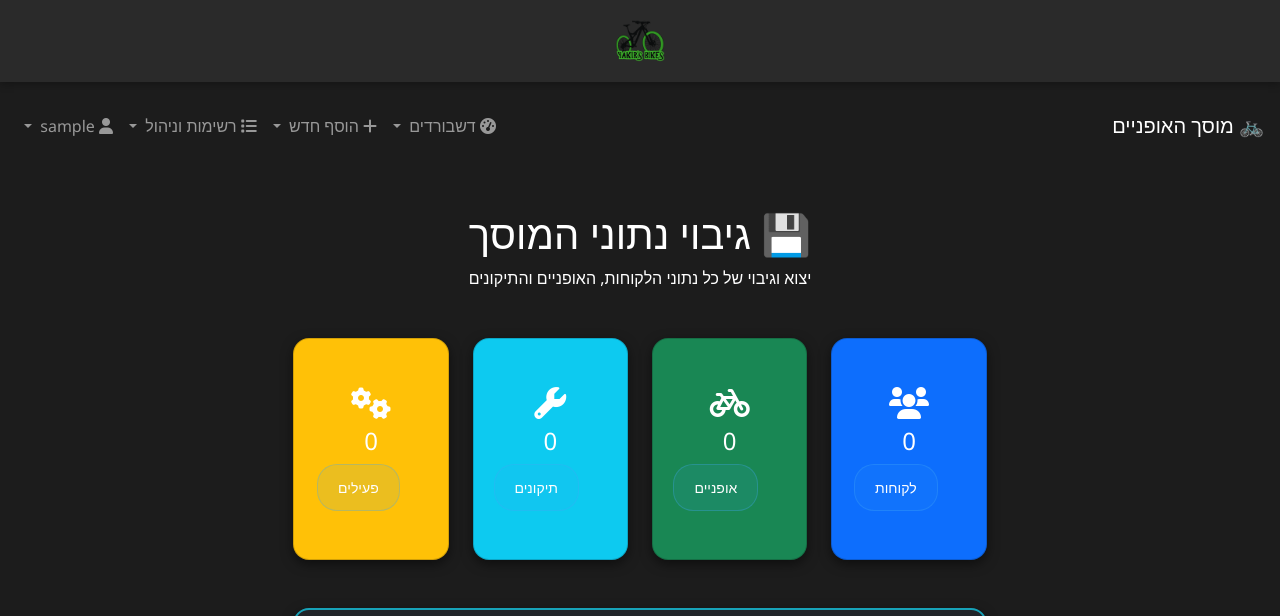
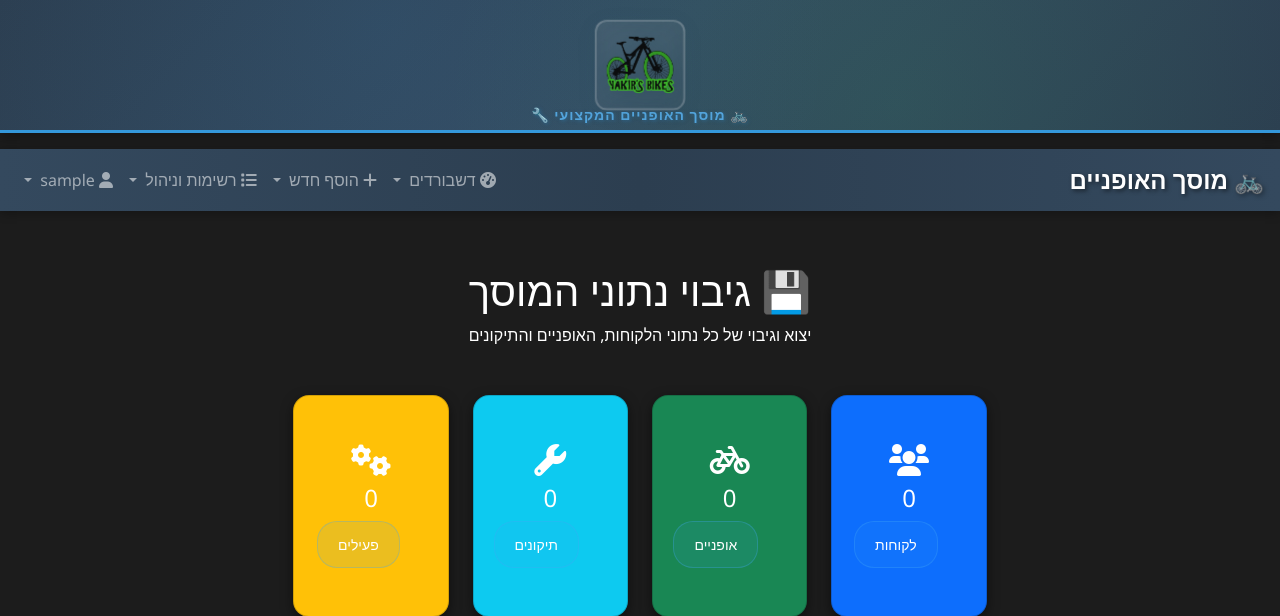
Before and after one commit to Amikashkash/bike_garage, a Django app: page /backup/ in a window 1280 px wide. Shown: the top 616 px of the page. Run offline with Django 5.2, Linux system fonts and the light colour scheme; the visitor is signed in with stand-in values (Sample User, id 1); data that the repository does not hold is empty.

Commit message:
logo styling

```diff
--- a/workshop/templates/workshop/base.html
+++ b/workshop/templates/workshop/base.html
@@ -29,6 +29,106 @@
 
     <!-- Custom RTL dropdown styling -->
     <style>
+        /* Header and Logo Styling */
+        header {
+            background: linear-gradient(135deg, #2c3e50 0%, #34495e 50%, #2c3e50 100%);
+            padding: 20px 0;
+            text-align: center;
+            box-shadow: 0 4px 12px rgba(0, 0, 0, 0.3);
+            border-bottom: 3px solid #3498db;
+            position: relative;
+            overflow: hidden;
+        }
+
+        header::before {
+            content: '';
+            position: absolute;
+            top: 0;
+            left: 0;
+            right: 0;
+            bottom: 0;
+            background:
+                radial-gradient(circle at 30% 20%, rgba(52, 152, 219, 0.1) 0%, transparent 50%),
+                radial-gradient(circle at 70% 80%, rgba(46, 204, 113, 0.1) 0%, transparent 50%);
+            pointer-events: none;
+        }
+
+        /* Floating bike icons animation */
+        header::after {
+            content: "🚲 מוסך האופניים המקצועי 🔧";
+            position: absolute;
+            bottom: 5px;
+            left: 50%;
+            transform: translateX(-50%);
+            color: rgba(255, 255, 255, 0.8);
+            font-size: 14px;
+            font-weight: 600;
+            text-shadow: 1px 1px 2px rgba(0, 0, 0, 0.5);
+            letter-spacing: 1px;
+            animation: titleShimmer 4s ease-in-out infinite;
+        }
+
+        @keyframes titleShimmer {
+            0%, 100% {
+                color: rgba(255, 255, 255, 0.8);
+                text-shadow: 1px 1px 2px rgba(0, 0, 0, 0.5);
+            }
+            50% {
+                color: rgba(52, 152, 219, 1);
+                text-shadow: 1px 1px 4px rgba(52, 152, 219, 0.5);
+            }
+        }
+
+        header a {
+            display: inline-block;
+            position: relative;
+            z-index: 1;
+            transition: transform 0.3s ease;
+        }
+
+        header a:hover {
+            transform: scale(1.05);
+        }
+
+        header img {
+            height: 90px; /* 50% bigger than typical 60px */
+            width: auto;
+            filter: drop-shadow(0 4px 8px rgba(0, 0, 0, 0.4));
+            border-radius: 12px;
+            background: linear-gradient(145deg, rgba(255, 255, 255, 0.1), rgba(255, 255, 255, 0.05));
+            padding: 8px;
+            backdrop-filter: blur(10px);
+            border: 2px solid rgba(255, 255, 255, 0.2);
+            transition: all 0.3s ease;
+            animation: logoPulse 3s ease-in-out infinite;
+        }
+
+        @keyframes logoPulse {
+            0%, 100% {
+                transform: scale(1);
+                filter: drop-shadow(0 4px 8px rgba(0, 0, 0, 0.4));
+            }
+            50% {
+                transform: scale(1.02);
+                filter: drop-shadow(0 6px 12px rgba(52, 152, 219, 0.3));
+            }
+        }
+
+        header img:hover {
+            filter: drop-shadow(0 6px 16px rgba(52, 152, 219, 0.6));
+            border-color: rgba(52, 152, 219, 0.8);
+            background: linear-gradient(145deg, rgba(52, 152, 219, 0.2), rgba(52, 152, 219, 0.1));
+            animation: none; /* Stop pulse on hover */
+            transform: scale(1.08);
+        }
+
+        /* Enhanced navbar brand */
+        .navbar-brand:hover {
+            color: #3498db !important;
+            transform: scale(1.05);
+            text-shadow: 2px 2px 8px rgba(52, 152, 219, 0.8) !important;
+        }
+
         .dropdown-menu {
             direction: rtl;
             text-align: right;
@@ -81,6 +181,20 @@
                 background: rgba(255,255,255,.1);
                 color: #fff;
             }
+
+            /* Mobile header adjustments */
+            header {
+                padding: 15px 0;
+            }
+
+            header img {
+                height: 75px; /* Slightly smaller on mobile */
+            }
+
+            header::after {
+                font-size: 12px;
+                bottom: 3px;
+            }
         }
     </style>
 </head>
@@ -92,9 +206,11 @@
 </header>
 
     <!-- נאבבר רספונסיבי עם Bootstrap -->
-    <nav class="navbar navbar-expand-lg navbar-dark">
+    <nav class="navbar navbar-expand-lg navbar-dark" style="background: linear-gradient(90deg, #34495e 0%, #2c3e50 50%, #34495e 100%); box-shadow: 0 2px 10px rgba(0,0,0,0.3);">
         <div class="container-fluid px-3">
-            <a class="navbar-brand" href="{% url 'home' %}">🚲 מוסך האופניים</a>
+            <a class="navbar-brand" href="{% url 'home' %}" style="font-size: 1.5rem; font-weight: bold; text-shadow: 2px 2px 4px rgba(0,0,0,0.5); transition: all 0.3s ease;">
+                🚲 מוסך האופניים
+            </a>
 
             <!-- כפתור hamburger למובייל -->
             <button class="navbar-toggler" type="button" data-bs-toggle="collapse" data-bs-target="#navbarNav" aria-controls="navbarNav" aria-expanded="false" aria-label="Toggle navigation">
```
